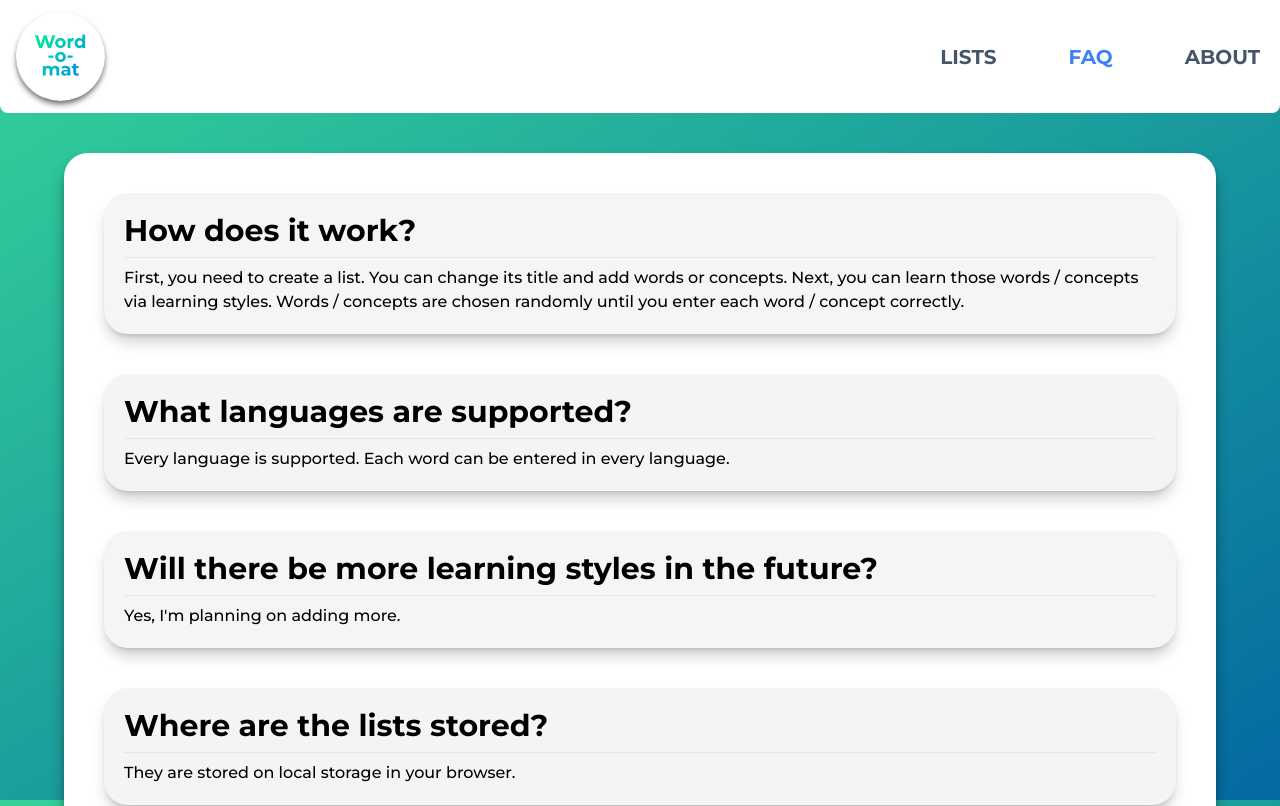
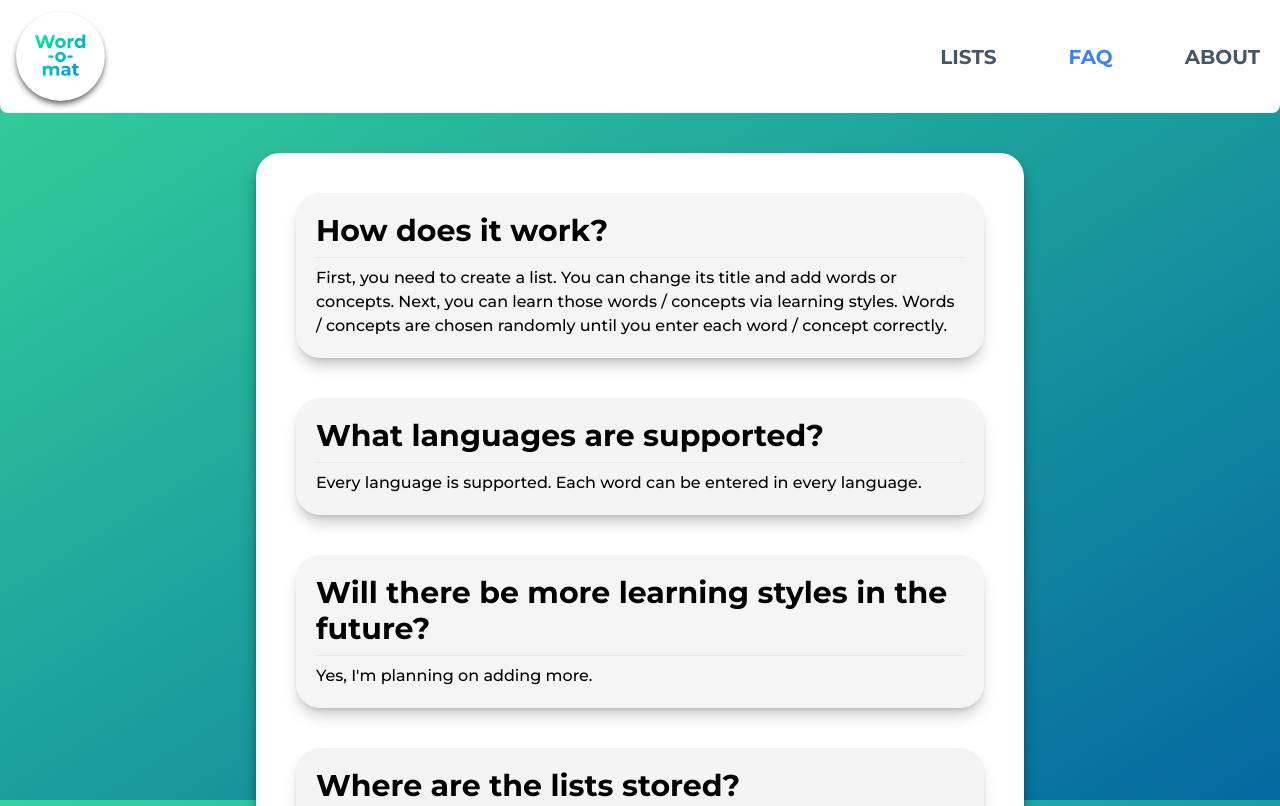
Before and after one commit to Martiinii/word-o-mat, a Next.js app: page /faq in a window 1280 px wide. Shown: the top 806 px of the page. Built offline with nearby package versions, Linux system fonts and the light colour scheme.

Commit message:
Changed max width for container

```diff
--- a/pages/faq.js
+++ b/pages/faq.js
@@ -38,7 +38,7 @@ const FAQ = () => {
       </Head>
 
 
-      <ContainerMotion className="grid grid-rows-1 max-w-6xl">
+      <ContainerMotion className="grid grid-rows-1 max-w-3xl">
         {faq.map(o => {
           return (
             <ContainerMotion key={o.question} className="flex flex-col gap-2 w-auto shadow-black/20 odd:bg-neutral-100 even:bg-zinc-100">
```
